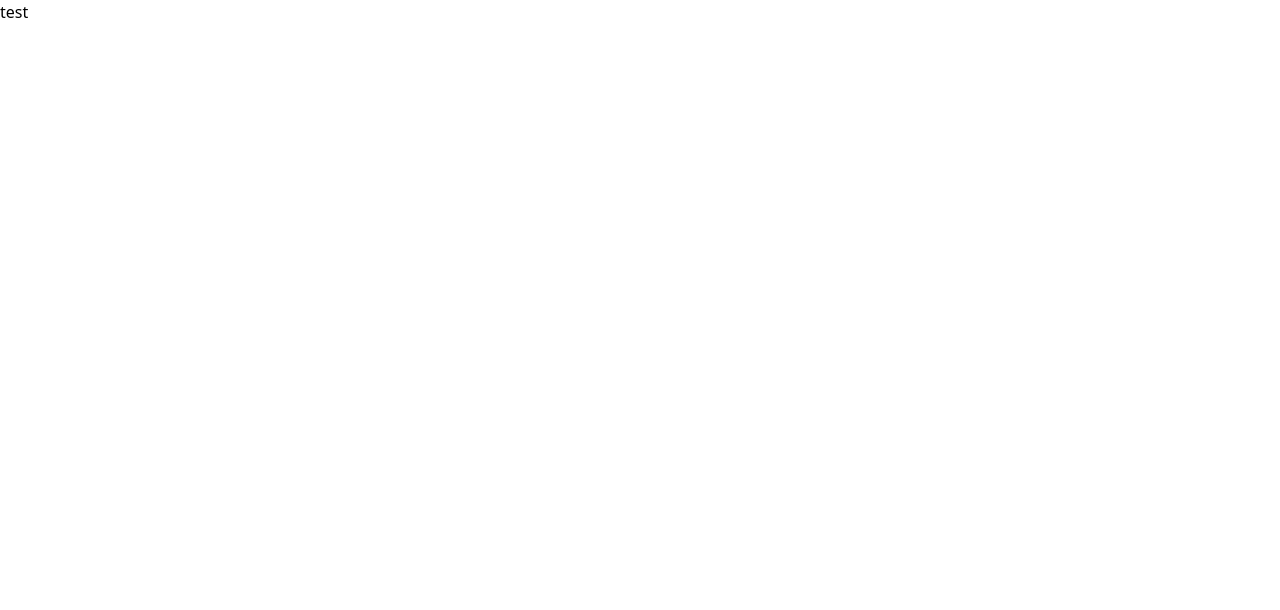
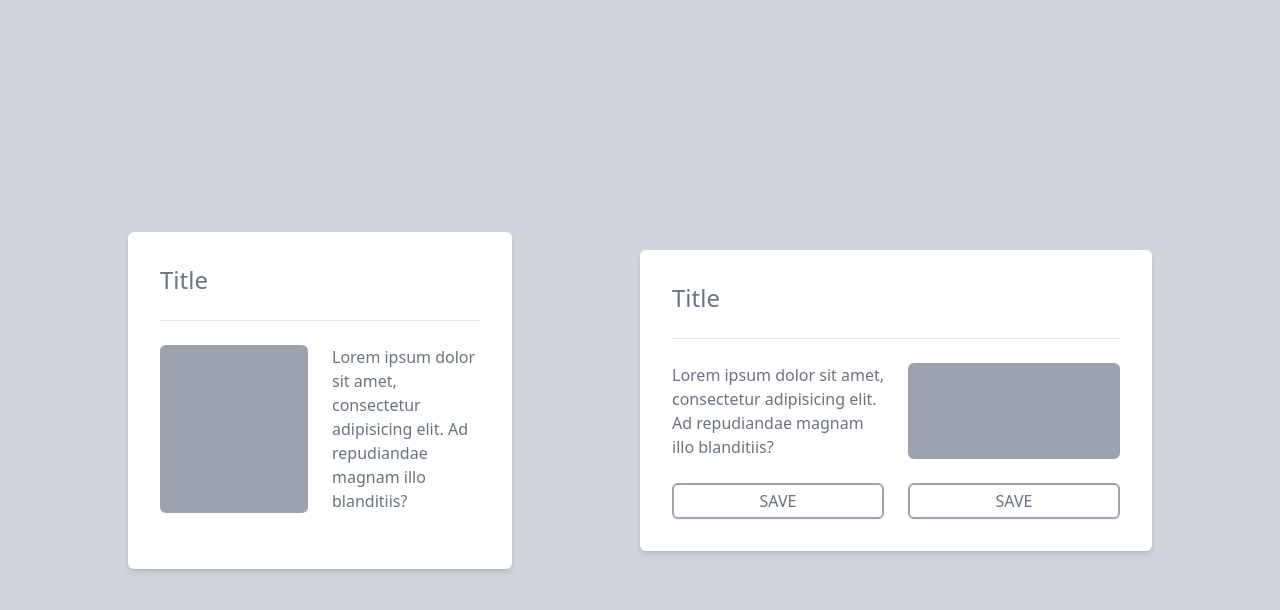
Before and after one commit to danieljpgo/react-tech-talks, a React (Create React App) app: page /composition/exercise/01 in a window 1280 px wide. Shown: the top 610 px of the page. Built offline with nearby package versions, Linux system fonts and the light colour scheme.

Commit message:
feat: composition exercise 1 and 2

```diff
--- a/src/app/main/routers/index.tsx
+++ b/src/app/main/routers/index.tsx
@@ -6,8 +6,10 @@ import {
 } from 'react-router-dom';
 import Exercise from '../../modules/composition/exercise';
 import Exercise01 from '../../modules/composition/exercise/01';
+import Exercise02 from '../../modules/composition/exercise/02';
 import Final from '../../modules/composition/final';
 import Final01 from '../../modules/composition/final/01';
+import Final02 from '../../modules/composition/final/02';
 
 const Routers = () => (
   <BrowserRouter>
@@ -27,6 +29,11 @@ const Routers = () => (
             path="01"
             element={<Exercise01 />}
           />
+          <Route
+            key="02"
+            path="02"
+            element={<Exercise02 />}
+          />
         </Route>
         <Route
           key="final"
@@ -38,6 +45,11 @@ const Routers = () => (
             path="01"
             element={<Final01 />}
           />
+          <Route
+            key="02"
+            path="02"
+            element={<Final02 />}
+          />
         </Route>
       </Route>
     </Routes>
--- a/src/app/modules/composition/exercise/01.tsx
+++ b/src/app/modules/composition/exercise/01.tsx
@@ -1,6 +1,86 @@
+const sizes = {
+  lg: 'max-w-lg',
+  sm: 'max-w-sm',
+};
+
+interface CardProps {
+  title: string,
+  imgPosition?: 'left' | 'right',
+  size?: keyof typeof sizes,
+  onSave?: () => void;
+  onDelete?: () => void;
+}
+
+const Card = (props: CardProps) => {
+  const {
+    title,
+    size = 'sm',
+    imgPosition = 'left',
+    onSave,
+    onDelete,
+  } = props;
+
+  return (
+    <div className={sizes[size]}>
+      <div className="grid gap-6 p-8 bg-white rounded-md shadow-md">
+        <h3 className="text-2xl text-gray-500">{title}</h3>
+        <hr />
+        <div className="grid grid-cols-2 gap-6">
+          {imgPosition === 'left'
+            ? (
+              <>
+                <div className="bg-gray-400 rounded-md" />
+                <p className="text-gray-500">
+                  Lorem ipsum dolor sit amet, consectetur adipisicing elit. Ad
+                  repudiandae magnam illo blanditiis?
+                </p>
+              </>
+            )
+            : (
+              <>
+                <p className="text-gray-500">
+                  Lorem ipsum dolor sit amet, consectetur adipisicing elit. Ad
+                  repudiandae magnam illo blanditiis?
+                </p>
+                <div className="bg-gray-400 rounded-md" />
+              </>
+            )}
+        </div>
+        <div className="flex gap-6">
+          {Boolean(onSave) && (
+          <button
+            type="button"
+            className="block w-full p-1 text-gray-500 uppercase border-2 border-gray-400 rounded-md shadow-sm // focus:outline-none focus:border-indigo-300 focus:ring focus:ring-indigo-200 focus:ring-opacity-50"
+            onClick={() => onSave && onSave()}
+          >
+            Save
+          </button>
+          )}
+          {Boolean(onDelete) && (
+          <button
+            type="button"
+            className="block w-full p-1 text-gray-500 uppercase border-2 border-gray-400 rounded-md shadow-sm // focus:outline-none focus:border-indigo-300 focus:ring focus:ring-indigo-200 focus:ring-opacity-50"
+            onClick={() => onDelete && onDelete()}
+          >
+            Save
+          </button>
+          )}
+        </div>
+      </div>
+    </div>
+  );
+};
+
 const Exercise01 = () => (
-  <div>
-    test
+  <div className="flex items-center h-screen bg-gray-300 justify-evenly">
+    <Card title="Title" />
+    <Card
+      title="Title"
+      size="lg"
+      imgPosition="right"
+      onSave={alert}
+      onDelete={alert}
+    />
   </div>
 );
 
--- /dev/null
+++ b/src/app/modules/composition/exercise/02.tsx
@@ -0,0 +1,63 @@
+interface CardProps {
+  user: string,
+  onSelect: (user: string) => void,
+}
+
+const Card = (props: CardProps) => {
+  const { user, onSelect } = props;
+
+  return (
+    <div className="max-w-xs">
+      <div className="grid gap-6 p-8 bg-white rounded-md shadow-md">
+        <h3 className="text-2xl text-gray-500">{user}</h3>
+        <hr />
+        <div className="grid grid-cols-2 gap-6">
+          <div className="bg-gray-400 rounded-md" />
+          <p className="text-gray-500">
+            Lorem ipsum dolor sit amet, consectetur adipisicing elit. Ad
+            repudiandae magnam illo blanditiis?
+          </p>
+        </div>
+        <button type="button" onClick={() => onSelect(user)}>Selected</button>
+      </div>
+    </div>
+  );
+};
+
+interface ListUsersProps {
+  users: string[],
+  onSelectedUser: (user: string) => void;
+}
+
+const ListUsers = (props: ListUsersProps) => {
+  const { users, onSelectedUser } = props;
+
+  return (
+    <>
+      {users.length
+        ? users.map((user) => (
+          <Card
+            key={user}
+            user={user}
+            onSelect={(selectedUser) => onSelectedUser(selectedUser)}
+          />
+        ))
+        : 'Sem usuarios'}
+    </>
+  );
+};
+
+const Exercise02 = () => {
+  const users = ['A', 'B', 'C'];
+
+  return (
+    <div className="flex items-center h-screen bg-gray-300 justify-evenly">
+      <ListUsers
+        users={users}
+        onSelectedUser={alert}
+      />
+    </div>
+  );
+};
+
+export default Exercise02;
--- a/src/app/modules/composition/final/01.tsx
+++ b/src/app/modules/composition/final/01.tsx
@@ -1,3 +1,92 @@
-const Final01 = () => <div />;
+import type { Children } from '../../../common/types/children';
+
+// components/Card/CardHeader/index.tsx
+type CardHeaderProps = Children;
+
+const CardHeader = ({ children }: CardHeaderProps) => (
+  <h3 className="text-2xl text-gray-500">{children}</h3>
+);
+
+// components/Card/CardContent/index.tsx
+type CardContentProps = Children;
+
+const CardContent = ({ children }: CardContentProps) => (
+  <div className="grid grid-cols-3 gap-6">
+    {children}
+  </div>
+);
+
+// components/Card/index.tsx
+type CardProps = Children;
+
+const Card = ({ children }: CardProps) => (
+  <div className="grid gap-6 p-8 bg-white rounded-md shadow-md">
+    {children}
+  </div>
+);
+
+type CardActionsProps = Children;
+
+const CardActions = ({ children }: CardActionsProps) => (
+  <div className="flex gap-6">
+    {children}
+  </div>
+);
+
+const Final01 = () => {
+  function handleCardClick(position: number) {
+    alert(`Click no card ${position}`);
+  }
+
+  return (
+    <div className="grid h-screen grid-cols-2 bg-gray-300 place-items-center">
+      <div className="max-w-sm">
+        <Card>
+          <CardHeader>Title</CardHeader>
+          <hr />
+          <CardContent>
+            <div className="bg-gray-400 rounded-md" />
+            <p className="text-gray-500">
+              Lorem ipsum dolor sit amet, consectetur adipisicing elit. Ad
+              repudiandae magnam illo blanditiis?
+            </p>
+          </CardContent>
+        </Card>
+      </div>
+
+      <div className="max-w-lg">
+        <Card>
+          <CardHeader>Title</CardHeader>
+          <hr />
+          <CardContent>
+            <p className="text-gray-500">
+              Lorem ipsum dolor sit amet, consectetur adipisicing elit. Ad
+              repudiandae magnam illo blanditiis?
+            </p>
+            <div className="bg-gray-400 rounded-md" />
+            <div className="bg-gray-400 rounded-md" />
+          </CardContent>
+          <CardActions>
+            <button
+              type="button"
+              className="block w-full p-1 text-gray-500 uppercase border-2 border-gray-400 rounded-md shadow-sm // focus:outline-none focus:border-indigo-300 focus:ring focus:ring-indigo-200 focus:ring-opacity-50"
+              onClick={() => handleCardClick(2)}
+            >
+              Save
+            </button>
+            <button
+              type="button"
+              className="block w-full p-1 text-gray-500 uppercase border-2 border-gray-400 rounded-md shadow-sm // focus:outline-none focus:border-indigo-300 focus:ring focus:ring-indigo-200 focus:ring-opacity-50"
+              onClick={() => handleCardClick(2)}
+            >
+              Delete
+            </button>
+
+          </CardActions>
+        </Card>
+      </div>
+    </div>
+  );
+};
 
 export default Final01;
--- /dev/null
+++ b/src/app/modules/composition/final/02.tsx
@@ -0,0 +1,69 @@
+import { Children } from '../../../common/types/children';
+
+// ListUsers/UserCard/index.tsx
+
+interface UserCardProps extends Children {
+  user: string,
+}
+
+const UserCard = (props: UserCardProps) => {
+  const { user, children } = props;
+
+  return (
+    <div className="max-w-xs">
+      <div className="grid gap-6 p-8 bg-white rounded-md shadow-md">
+        <h3 className="text-2xl text-gray-500">{user}</h3>
+        <hr />
+        <div className="grid grid-cols-2 gap-6">
+          <div className="bg-gray-400 rounded-md" />
+          <p className="text-gray-500">
+            Lorem ipsum dolor sit amet, consectetur adipisicing elit. Ad
+            repudiandae magnam illo blanditiis?
+          </p>
+        </div>
+        {children}
+      </div>
+    </div>
+  );
+};
+
+// ListUsers/index.tsx
+
+type ListUsersProps = Children;
+
+const ListUsers = (props: ListUsersProps) => {
+  const { children } = props;
+
+  // Algum tipo de logica complexa que precisa ser encapsulada
+
+  return (
+    <>
+      { children || 'Sem usuarios'}
+    </>
+  );
+};
+
+const Final02 = () => {
+  const users = ['A', 'B', 'C'];
+
+  function handleSelectUser(name: string) {
+    alert(name);
+  }
+
+  return (
+    <div className="flex items-center h-screen bg-gray-300 justify-evenly">
+      <ListUsers>
+        {users.map((user) => (
+          <UserCard
+            key={user}
+            user={user}
+          >
+            <button type="button" onClick={() => handleSelectUser(user)}>select</button>
+          </UserCard>
+        ))}
+      </ListUsers>
+    </div>
+  );
+};
+
+export default Final02;
```
